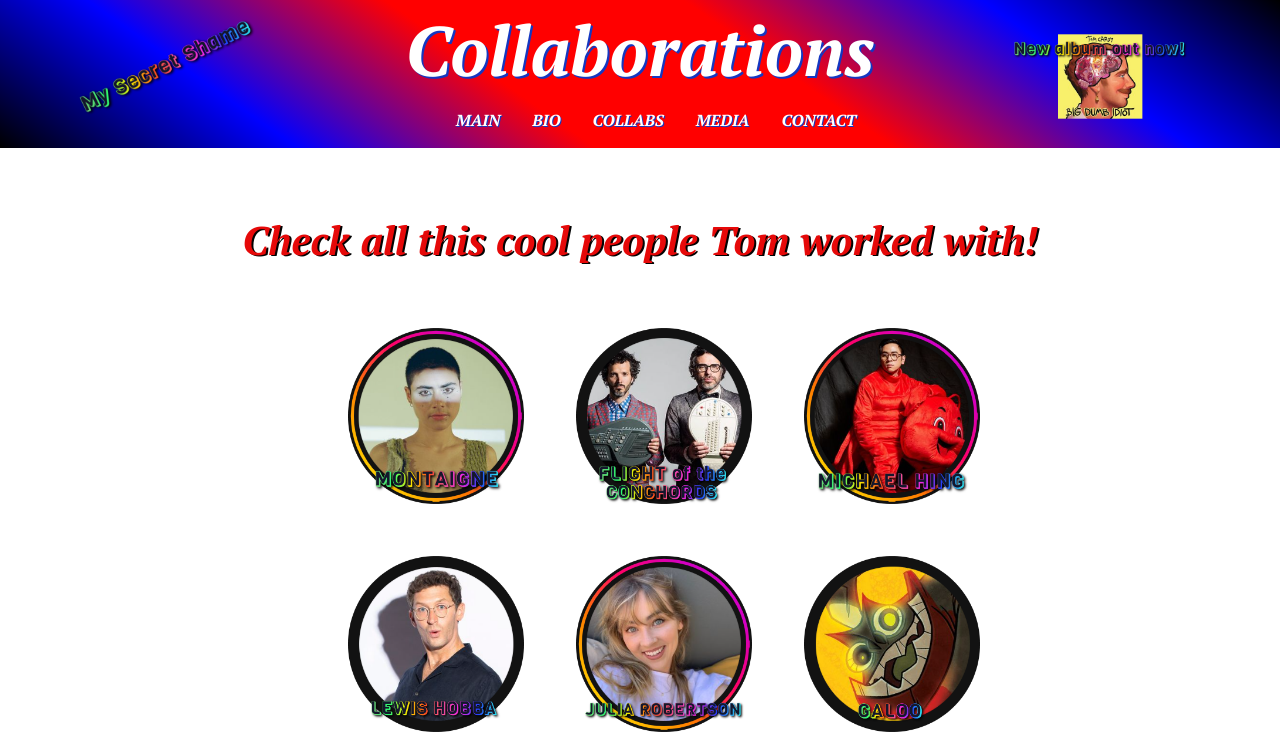
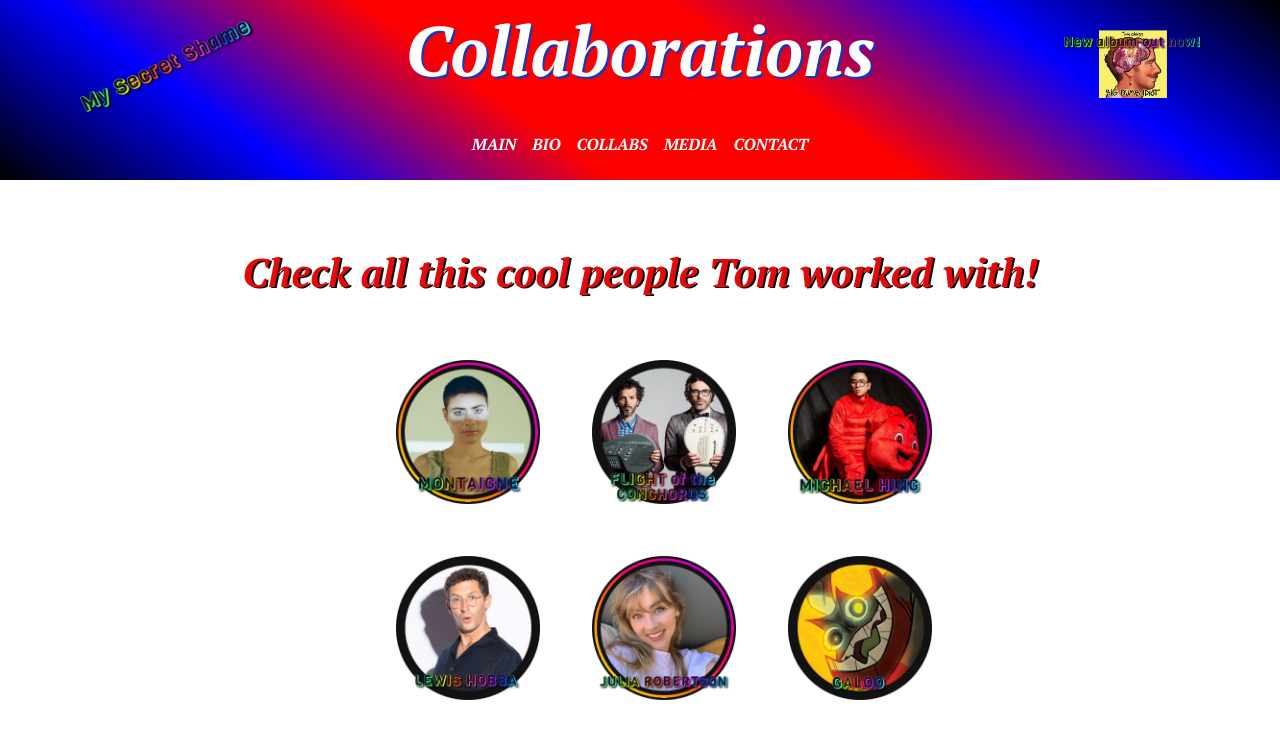
Before and after one commit to Sebastian-Lopez-Lindoro/Segunda-Pre-Entrega, a plain HTML site: page pages/collabs.html in a window 1280 px wide. Shown: the top 745 px of the page. Drawn offline with nearby package versions, Linux system fonts and the light colour scheme.

Commit message:
hice navbar responsive bootstrap

```diff
--- a/css/style.css
+++ b/css/style.css
@@ -110,7 +110,7 @@ h3 {
 }
 
 .collab__icon {
-  width: 11rem;
+  width: 9rem;
 }
 
 .merch__img {
@@ -412,9 +412,9 @@ iframe{
 
 .newalbumpic {
   position: fixed;
-  top: -5rem;
+  top: -3.8rem;
   right: 1rem;
-  width: 20rem;
+  width: 16rem;
   z-index: 2;
   animation: moving-album 3s ease;
 }
--- a/pages/collabs.html
+++ b/pages/collabs.html
@@ -13,15 +13,22 @@
 <body>
     <header>
         <h1>Collaborations</h1>
-        <nav>
-            <ul class="nav__list">
-                <li><a class="nav__link" href="../index.html">Main</a></li>
-                <li><a class="nav__link" href="bio.html">Bio</a></li>
-                <li><a class="nav__link" href="collabs.html">Collabs</a></li>
-                <li><a class="nav__link" href="media.html">Media</a></li>
-                <li><a class="nav__link" href="contact.html">Contact</a></li>
-            </ul>
-        </nav>
+        <nav class="navbar navbar-expand-lg">
+            <div class="container p-2">
+              <button class="navbar-toggler bg-light mx-auto" type="button" data-bs-toggle="collapse" data-bs-target="#navbarSupportedContent" aria-controls="navbarSupportedContent" aria-expanded="false" aria-label="Toggle navigation">
+                <span class="navbar-toggler-icon"></span>
+              </button>
+              <div class="collapse navbar-collapse" id="navbarSupportedContent">
+                <ul class="navbar-nav mx-auto mb-2 mb-lg-0">
+                  <li class="nav-item"><a class="nav-link text-white fw-bolder" href="../index.html">MAIN</a></li>
+                  <li class="nav-item"><a class="nav-link text-white fw-bolder" href="bio.html">BIO</a></li>
+                  <li class="nav-item"><a class="nav-link text-white fw-bolder" href="collabs.html">COLLABS</a></li>
+                  <li class="nav-item"><a class="nav-link text-white fw-bolder" href="media.html">MEDIA</a></li>
+                  <li class="nav-item"><a class="nav-link text-white fw-bolder" href="contact.html">CONTACT</a></li>
+                </ul>
+              </div>
+            </div>
+          </nav>
     </header>
         <div class="container-fluid p-1">
             <h2>Check all this cool people Tom worked with!</h2>
```
Also changed, not shown: index.html (+16 -9 lines), pages/bio.html (+16 -9 lines), pages/contact.html (+16 -9 lines), pages/media.html (+16 -9 lines).
